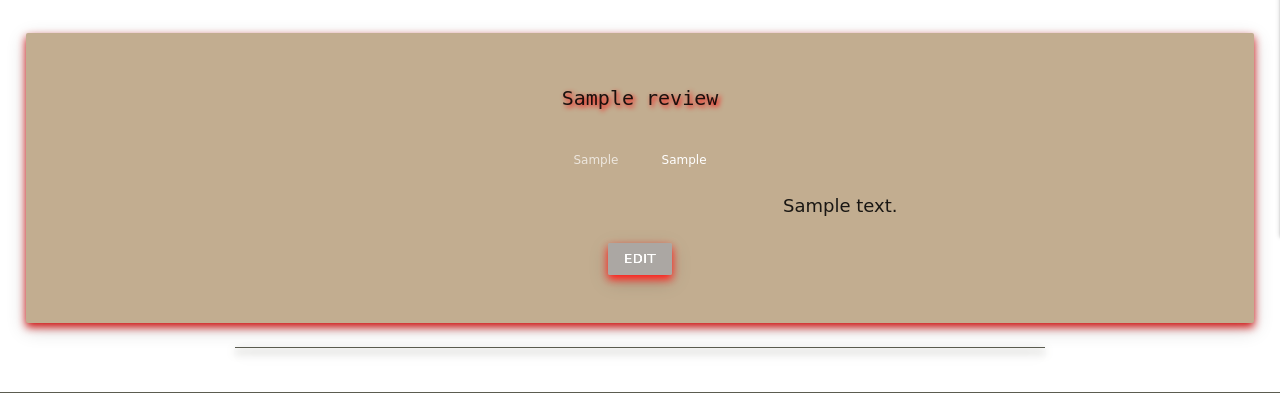
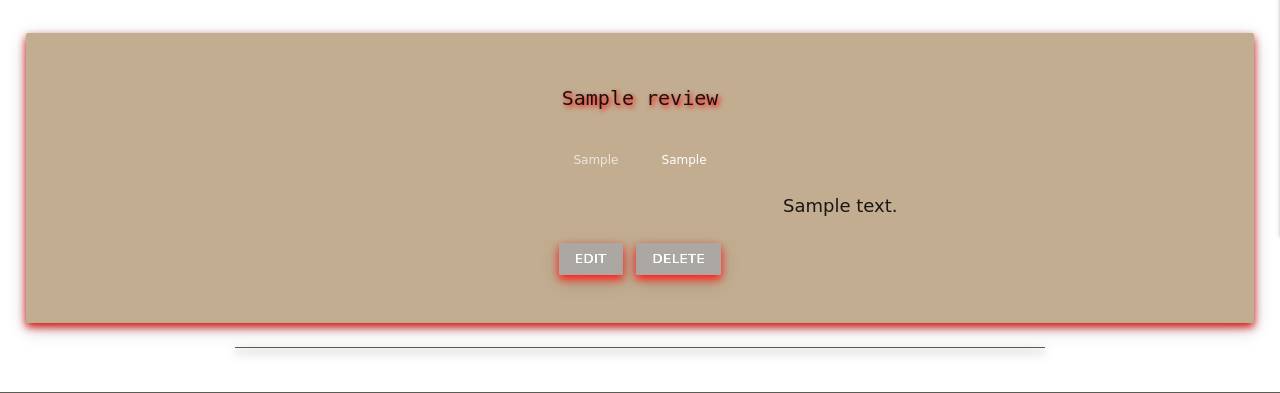
Before and after one commit to JJBR13/Justin-Brown-milestone-project-3, a Flask app: page /account/1 in a window 1280 px wide. Shown: the part 624-1017 px from the top of the page. Run offline with Flask 2, Linux system fonts and the light colour scheme; the visitor is signed in with stand-in values (Sample User, id 1); a database or web service that is not in the repository returns one stand-in record (values such as "Sample title"); some libraries are stand-ins or nearby versions; some web fonts are replaced.

Commit message:
Delete functionality added

```diff
--- a/app.py
+++ b/app.py
@@ -155,10 +155,31 @@ def edit_review(reviews_id):
     return render_template("edit_review.html", reviews=reviews, console=console, categories=categories)
 
 
+@app.route("/delete_review/<reviews_id>")
+def delete_review(reviews_id):
+
+    # get the review, delete this after
+    review = mongo.db.reviews.find_one({"_id": ObjectId(reviews_id)})
+    # get the user, we need to get the id for a redirect
+    user = mongo.db.gamer_id.find_one({"gamer_id": session["gamer"]})
+
+    if review:
+        # try to delete review here
+        mongo.db.reviews.delete_one({"_id": ObjectId(reviews_id)})
+        # success message
+        flash("Review Sucessfully deleted")
+        # redirect
+        return redirect(url_for("account", gamer_id=user['_id']))
+    else:
+        # review does not exist, redirect to home
+        return redirect(url_for('home'))
+
+
+
 @app.errorhandler(404)
 def not_found(error):
     # Redirect for route handle error
-    return render_template('404.html')
+    return render_template('404.html', error=error), 404
 
 
 if __name__ == "__main__":
--- a/templates/account.html
+++ b/templates/account.html
@@ -51,6 +51,7 @@
                 </div>
                 <div class="col s4">
                     <a href="{{ url_for('edit_review', reviews_id=review._id) }}" class="btn-small edit-btn modal-trigger">Edit</a>
+                    <a href="{{ url_for('delete_review', reviews_id=review._id) }}" class="btn-small edit-btn modal-trigger">Delete</a>
                 </div>
                 <div class="col s4">
                 </div>
```
